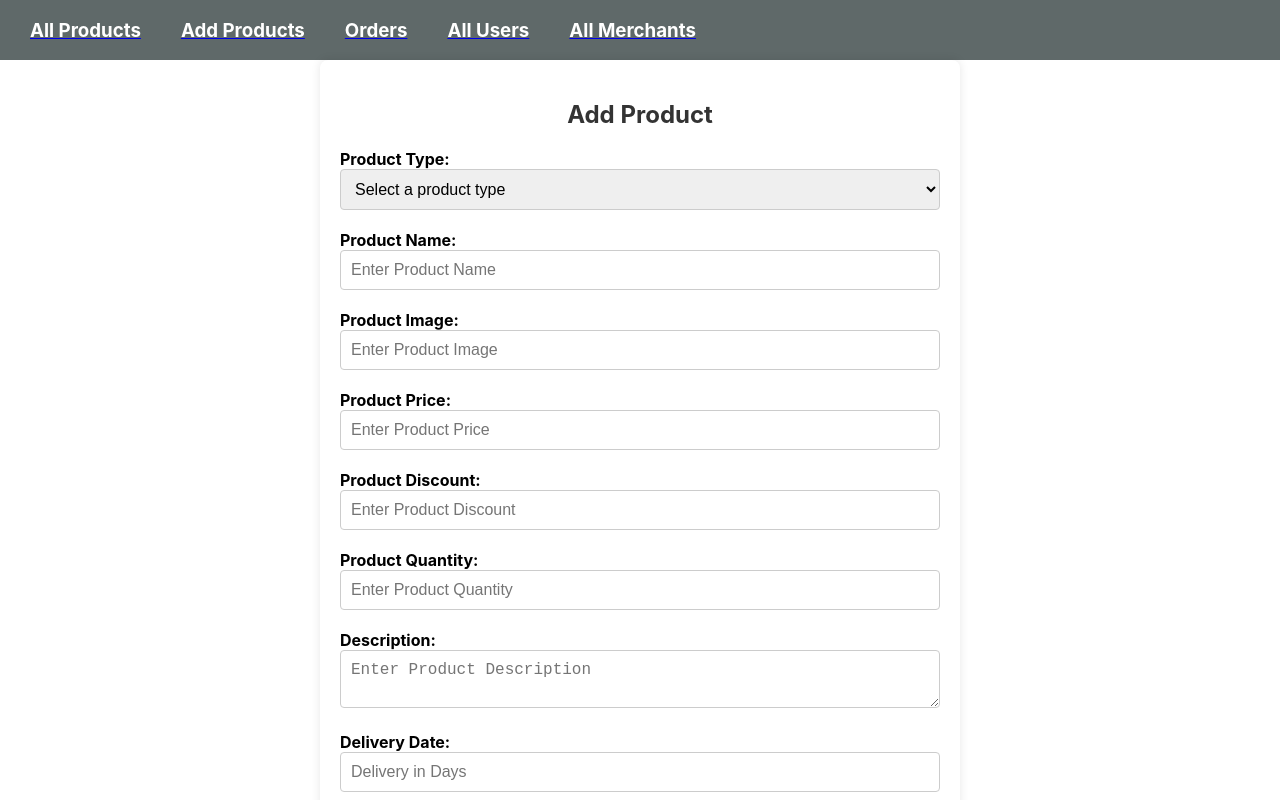
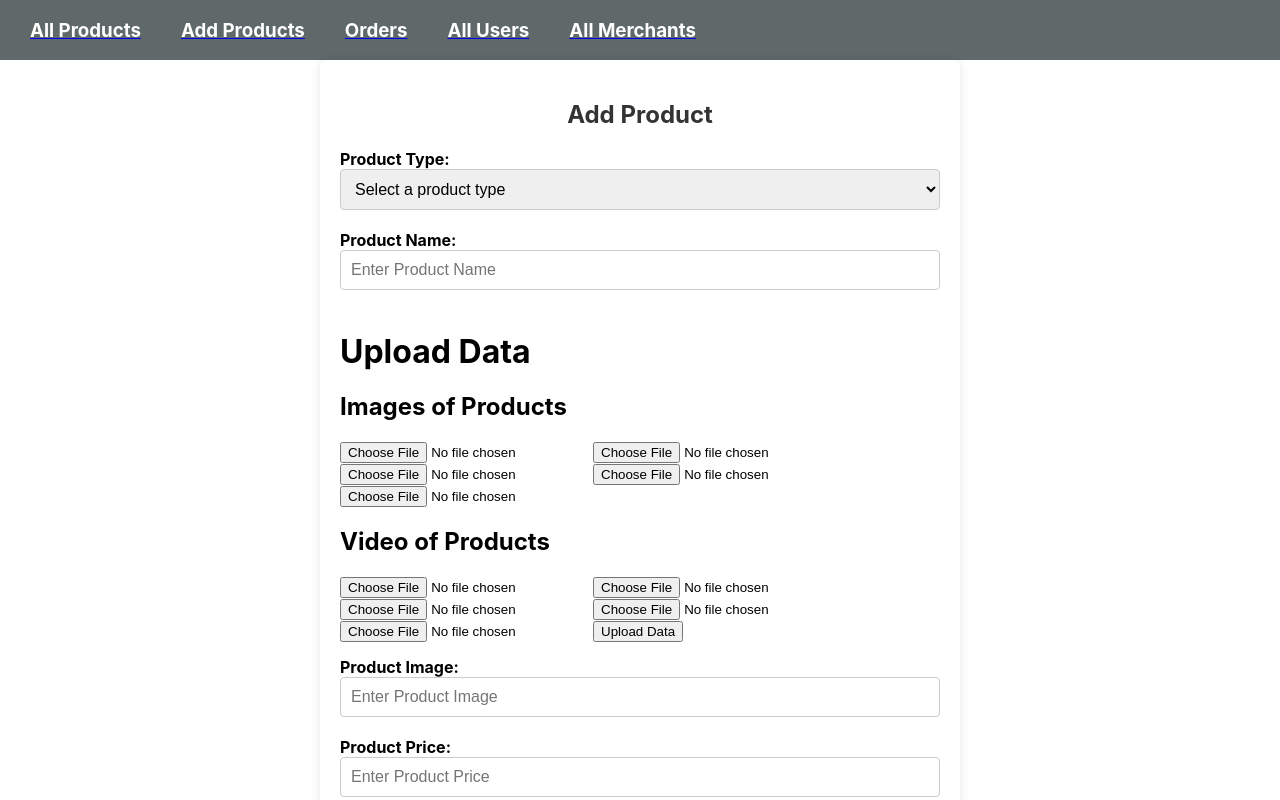
Before and after one commit to Swapnilchavan13/Ecomadmin, a React (Create React App) app in the folder ecomadmin/: page /admin in a window 1280 px wide. Shown: the top 800 px of the page. Built offline with nearby package versions, Linux system fonts and the light colour scheme.

Commit message:
product data images and videos can be saved in the api

```diff
--- a/ecomadmin/package.json
+++ b/ecomadmin/package.json
@@ -6,6 +6,7 @@
     "@testing-library/jest-dom": "^5.17.0",
     "@testing-library/react": "^13.4.0",
     "@testing-library/user-event": "^13.5.0",
+    "axios": "^1.6.3",
     "react": "^18.2.0",
     "react-dom": "^18.2.0",
     "react-router-dom": "^6.20.0",
--- a/ecomadmin/src/component/Adminsidepage.jsx
+++ b/ecomadmin/src/component/Adminsidepage.jsx
@@ -2,6 +2,63 @@ import React, { useState } from 'react';
 import '../styles/adminsidepage.css';
 
 export const Adminsidepage = () => {
+
+  const [formData, setFormData] = useState({
+    image_one: null,
+    image_two: null,
+    image_three: null,
+    image_four: null,
+    image_five: null,
+    video_one: null,
+    video_two: null,
+    video_three: null,
+    video_four: null,
+    video_five: null,
+  });
+
+  const handleFileChange = (event, field) => {
+    const file = event.target.files[0];
+    setFormData({ ...formData, [field]: file });
+  };
+
+  const handleSubmitimg = async (event) => {
+    event.preventDefault();
+    const apiUrl = 'http://62.72.59.146:8001/productimage/';
+
+    try {
+      const formDataToSend = new FormData();
+      for (const key in formData) {
+        if (formData[key]) {
+          formDataToSend.append(key, formData[key]);
+        }
+      }
+
+      const response = await fetch(apiUrl, {
+        method: 'POST',
+        body: formDataToSend,
+      });
+
+      if (!response.ok) {
+        throw new Error(`HTTP error! Status: ${response.status}`);
+      }
+
+      const data = await response.json();
+      console.log(data); // Handle the response as needed
+    } catch (error) {
+      console.error('Error uploading data:', error);
+    }
+  };
+
+
+
+
+
+
+
+
+
+
+
   const [productData, setProductData] = useState({
     mercahntid: 'adminupload',
     producttype: '',
@@ -43,12 +100,13 @@ export const Adminsidepage = () => {
           <>
             <label className="form-label">
               Brand:
-              <input
                 className="form-input"
                 type="text"
                 name="brand"
                 value={productData.brand}
+              Cellular Technology:
                 onChange={handleChange}
+              <input
               />
             </label>
             <label className="form-label">
@@ -72,7 +130,6 @@ export const Adminsidepage = () => {
               />
             </label>
             <label className="form-label">
-              Cellular Technology:
               <input
                 className="form-input"
                 type="text"
@@ -215,6 +272,39 @@ export const Adminsidepage = () => {
           />
         </label>
 
+
+
+        <div>
+      <h1>Upload Data</h1>
+      {/* Image uploads */}
+      <h2>Images of Products</h2>
+      <input type="file" onChange={(e) => handleFileChange(e, 'image_one')} />
+      <input type="file" onChange={(e) => handleFileChange(e, 'image_two')} />
+      <input type="file" onChange={(e) => handleFileChange(e, 'image_three')} />
+      <input type="file" onChange={(e) => handleFileChange(e, 'image_four')} />
+      <input type="file" onChange={(e) => handleFileChange(e, 'image_five')} />
+
+
+      {/* Repeat the above line for other image file inputs */}
+
+      <h2>Video of Products</h2>
+      {/* Video uploads */}
+      <input type="file" onChange={(e) => handleFileChange(e, 'video_one')} />
+      <input type="file" onChange={(e) => handleFileChange(e, 'video_two')} />
+      <input type="file" onChange={(e) => handleFileChange(e, 'video_three')} />
+      <input type="file" onChange={(e) => handleFileChange(e, 'video_four')} />
+      <input type="file" onChange={(e) => handleFileChange(e, 'video_five')} />
+
+      {/* Repeat the above line for other video file inputs */}
+
+      <button onClick={handleSubmitimg}>Upload Data</button>
+    </div>
+
+
+
+
+
+
         <label className="form-label">
           Product Image:
           <input
```
Also changed, not shown: 1 other file (tests, documents, lock files or other folders).
